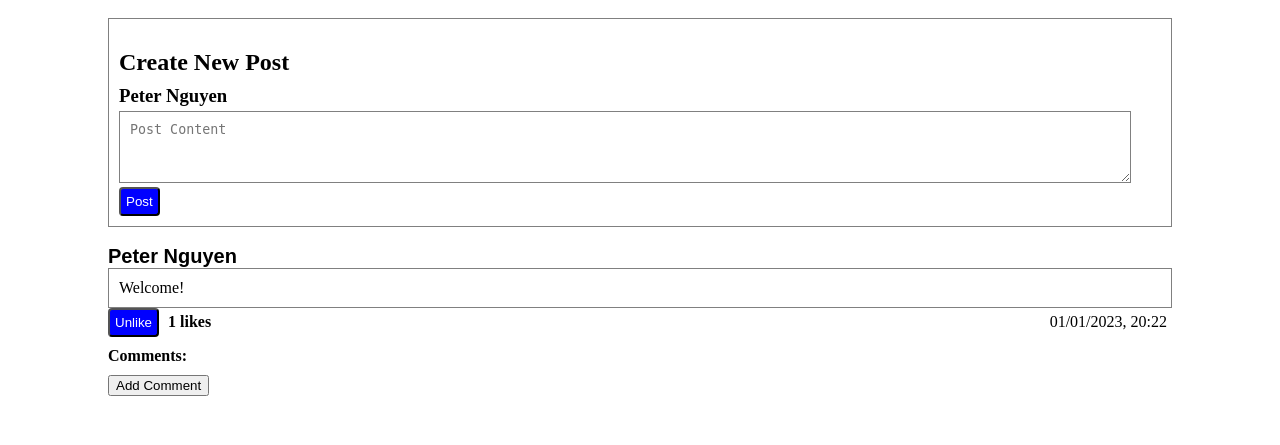
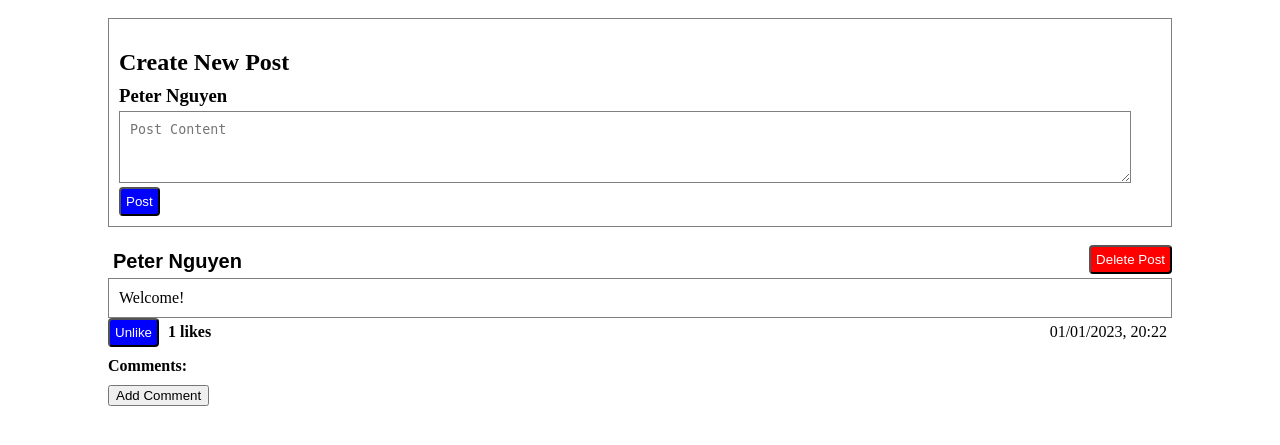
Before and after one commit to petern48/social-network-app, a Flask app: page / in a window 1280 px wide. Shown: the part 53-498 px from the top of the page. Run offline with Flask 2, Linux system fonts and the light colour scheme; a user stored in the database is signed in; data comes from the database, SQL or seed files in the repository; both versions use the stored data as it was after the commit; data that the repository does not hold is empty.

Commit message:
Implement Delete Post Feature

```diff
--- a/app.py
+++ b/app.py
@@ -20,6 +20,17 @@ Session(app)
 
 # Protect Security
 CORS(app)
+
+
+@app.route("/delete-post/<int:post_id>", methods=["POST"])
+@login_required
+def delete(post_id):
+
+    if request.method == "POST":
+        executeDB("DELETE FROM posts WHERE id=?", [post_id])
+
+        return jsonify({ "deleted": True })
+
 
 
 @app.route("/follow-user/<int:id>", methods=["GET", "POST"])
--- a/static/scripts.js
+++ b/static/scripts.js
@@ -192,7 +192,26 @@ function followFeature(following_id) {
     .catch((error) => console.log(error));
 }
 
-// Comment Feature
-function updateComments(post_id) {
-    commentdiv = 1;
+function deleteFeature(post_id) {
+    const button = document.querySelector(`#delete-button${post_id}`);
+    const post = document.querySelector(`div#post${post_id}`);
+    console.log(button);
+    console.log(post);
+
+    // Set button text to "Confirm?"
+    if (button.innerHTML == "Delete Post") {
+        button.innerHTML = "Confirm?";
+    }
+    // Delete Post
+    else {
+        fetch(`/delete-post/${post_id}`, {method: "POST"})
+        .then((response) => response.json())
+        .then((data) => {
+            // Remove post from display
+            clearChildren(post);
+            alert("Post permanently removed.");
+        })
+        .catch((error) => console.log(error));
+    }
+
 }
--- a/static/styles.css
+++ b/static/styles.css
@@ -44,6 +44,12 @@
 .follow {
     font-size: 20px;
     margin: auto;
+    background-color: cyan !important;
+}
+
+.delete {
+    background-color: red !important;
+    float: right;
 }
 
 .button {
--- a/templates/index.html
+++ b/templates/index.html
@@ -14,11 +14,14 @@
     </div>
     <br>
     {% for post in posts %}
+    <div id="post{{post.id}}">
         {# Username Profile Link #}
-        <form action="/profile" method="post">
+        <form action="/profile" method="post" class="inline">
             <input type="hidden" name="user_id" value="{{post.user_id}}">
             <input class="profile-name" type="submit" value="{{ post.username }}">
         </form>
+        {# Delete Button (ONLY IF OWN POST) #}
+        <button id="delete-button{{post.id}}" onclick=deleteFeature({{post.id}}) class="delete button">Delete Post</button>
         {# Post Content #}
         <div class="post">{{ post.content }}</div>
         {# Likes #}
@@ -47,6 +50,6 @@
         </form>
         <br>
         <br>
-
+    </div>
     {% endfor %}
 {% endblock %}
```
Also changed, not shown: network.db.
